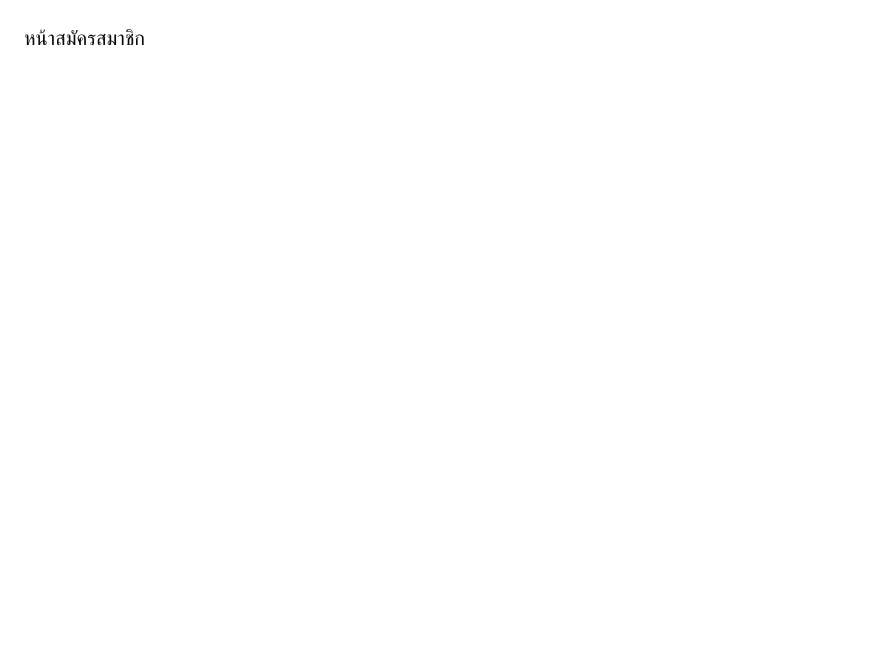
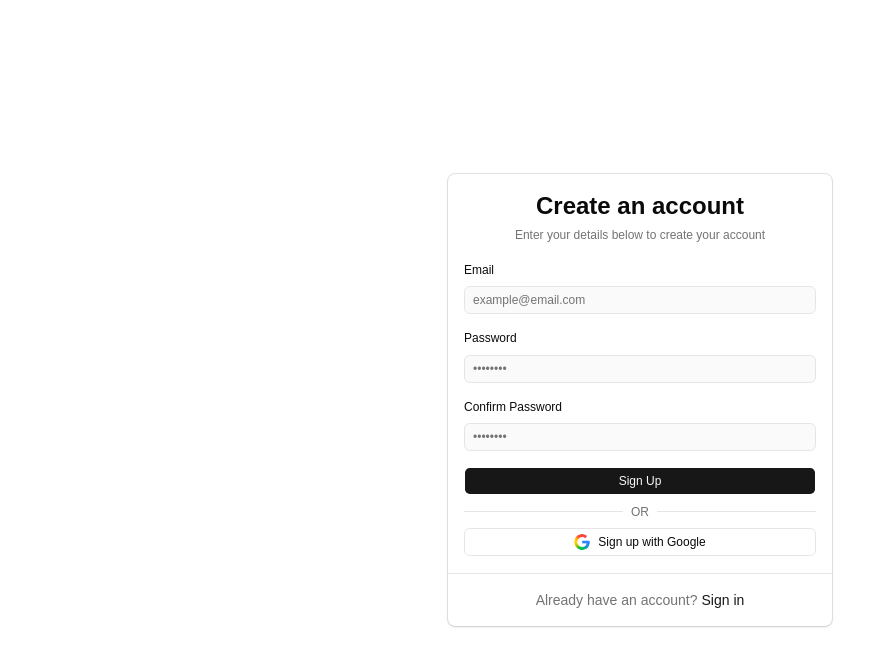
Before and after one commit to Alatusz/mini-ecommerce-fe, a React (Vite) app: page /register in a window 1280 px wide. Shown: the top 666 px of the page, without its empty margins (0-871 px from the left). Built offline with nearby package versions, Linux system fonts and the light colour scheme.

Commit message:
ADD : เพิ่มหน้า Register,Register Form

```diff
--- a/src/App.tsx
+++ b/src/App.tsx
@@ -1,9 +1,9 @@
 import { Routes, Route, Navigate } from "react-router-dom"
 import MainLayout from "./layout/Layout"
 import LoginPage from "@/pages/auth/login/Index"
+import RegisterPage from "@/pages/auth/register/Index"
 
 const HomePage = () => <div className="p-6 text-xl"> หน้าแรก</div>
-const RegisterPage = () => <div className="p-6 text-xl">หน้าสมัครสมาชิก</div>
 const NotFoundPage = () => (
   <div className="p-6 text-xl text-red-500">404 - ไม่พบหน้า</div>
 )
--- /dev/null
+++ b/src/pages/auth/register/Index.tsx
@@ -0,0 +1,129 @@
+import { Link } from "react-router-dom"
+import { Controller } from "react-hook-form"
+
+import { Button } from "@/components/ui/button"
+import {
+  Card,
+  CardContent,
+  CardDescription,
+  CardFooter,
+  CardHeader,
+  CardTitle,
+} from "@/components/ui/card"
+import { Input } from "@/components/ui/input"
+import Google from "@/assets/google.svg"
+
+import { useRegister } from "./useHooks"
+import { Field, FieldError, FieldLabel } from "@/components/ui/field"
+import { Separator } from "@/components/ui/separator"
+
+function RegisterPage() {
+  const { control, handleSubmit, isSubmitting } = useRegister()
+
+  return (
+    <div className="flex min-h-screen items-center justify-center px-4">
+      <Card className="w-full max-w-sm shadow-sm">
+        <CardHeader className="text-center">
+          <CardTitle className="text-2xl font-bold">
+            Create an account
+          </CardTitle>
+          <CardDescription>
+            Enter your details below to create your account
+          </CardDescription>
+        </CardHeader>
+
+        <CardContent>
+          <form onSubmit={handleSubmit} className="space-y-4">
+            <Controller
+              name="email"
+              control={control}
+              render={({ field, fieldState }) => (
+                <Field data-invalid={fieldState.invalid}>
+                  <FieldLabel htmlFor={field.name}>Email</FieldLabel>
+                  <Input
+                    {...field}
+                    id={field.name}
+                    type="email"
+                    aria-invalid={fieldState.invalid}
+                    placeholder="example@email.com"
+                    autoComplete="off"
+                  />
+                  {fieldState.invalid && (
+                    <FieldError errors={[fieldState.error]} />
+                  )}
+                </Field>
+              )}
+            />
+
+            <Controller
+              name="password"
+              control={control}
+              render={({ field, fieldState }) => (
+                <Field data-invalid={fieldState.invalid}>
+                  <FieldLabel htmlFor={field.name}>Password</FieldLabel>
+                  <Input
+                    {...field}
+                    id={field.name}
+                    type="password"
+                    aria-invalid={fieldState.invalid}
+                    placeholder="••••••••"
+                    autoComplete="new-password"
+                  />
+                  {fieldState.invalid && (
+                    <FieldError errors={[fieldState.error]} />
+                  )}
+                </Field>
+              )}
+            />
+
+            <Controller
+              name="confirmPassword"
+              control={control}
+              render={({ field, fieldState }) => (
+                <Field data-invalid={fieldState.invalid}>
+                  <FieldLabel htmlFor={field.name}>Confirm Password</FieldLabel>
+                  <Input
+                    {...field}
+                    id={field.name}
+                    type="password"
+                    aria-invalid={fieldState.invalid}
+                    placeholder="••••••••"
+                    autoComplete="new-password"
+                  />
+                  {fieldState.invalid && (
+                    <FieldError errors={[fieldState.error]} />
+                  )}
+                </Field>
+              )}
+            />
+
+            <Button type="submit" className="w-full" disabled={isSubmitting}>
+              {isSubmitting ? "Creating account..." : "Sign Up"}
+            </Button>
+          </form>
+
+          <div className="relative my-4 flex items-center justify-center">
+            <Separator />
+            <span className="absolute bg-card px-2 text-xs text-muted-foreground uppercase">
+              OR
+            </span>
+          </div>
+
+          <Button variant="outline" className="w-full gap-2">
+            <img src={Google} alt="Google" className="h-4 w-4" />
+            <span>Sign up with Google</span>
+          </Button>
+        </CardContent>
+
+        <CardFooter className="justify-center border-t text-sm text-muted-foreground">
+          Already have an account?{" "}
+          <Link to="/login" className="ml-1 text-primary hover:underline">
+            Sign in
+          </Link>
+        </CardFooter>
+      </Card>
+    </div>
+  )
+}
+
+export default RegisterPage
--- /dev/null
+++ b/src/pages/auth/register/useHooks.tsx
@@ -0,0 +1,42 @@
+import { useForm } from "react-hook-form"
+import { zodResolver } from "@hookform/resolvers/zod"
+import { z } from "zod"
+
+export const registerSchema = z
+  .object({
+    email: z.email().min(1, "กรุณากรอกอีเมล"),
+    password: z.string().trim().min(6, "รหัสผ่านต้องมีอย่างน้อย 6 ตัวอักษร"),
+    confirmPassword: z.string().trim().min(1, "กรุณายืนยันรหัสผ่าน"),
+  })
+  .refine((data) => data.password === data.confirmPassword, {
+    message: "รหัสผ่านไม่ตรงกัน",
+    path: ["confirmPassword"],
+  })
+
+export type RegisterFormValues = z.infer<typeof registerSchema>
+
+export function useRegister() {
+  const {
+    control,
+    handleSubmit,
+    formState: { isSubmitting },
+  } = useForm<RegisterFormValues>({
+    resolver: zodResolver(registerSchema),
+    defaultValues: {
+      email: "",
+      password: "",
+      confirmPassword: "",
+    },
+  })
+
+  const onSubmit = (data: RegisterFormValues) => {
+    console.log("Register Data:", data)
+    // เตรียมเชื่อมต่อ API สมัครสมาชิกตรงนี้
+  }
+
+  return {
+    control,
+    handleSubmit: handleSubmit(onSubmit),
+    isSubmitting,
+  }
+}
```
